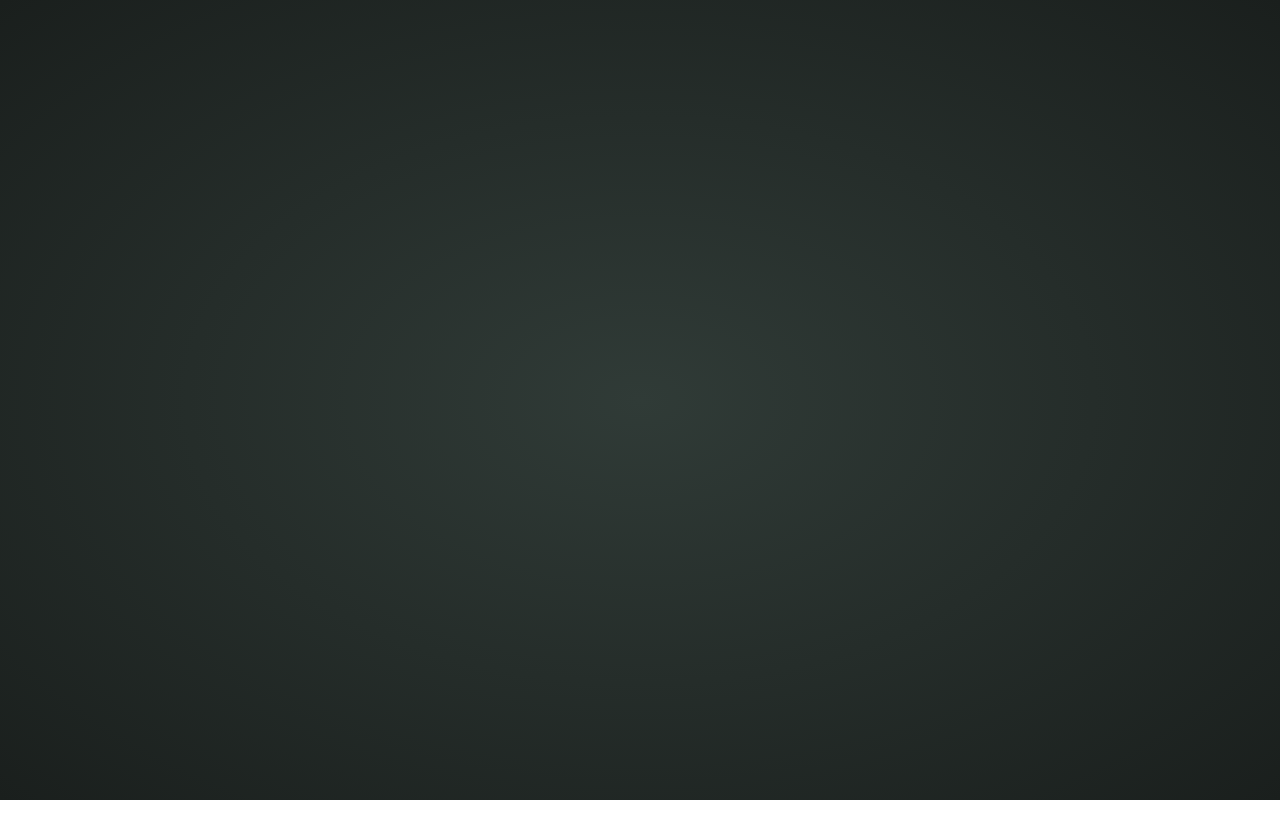
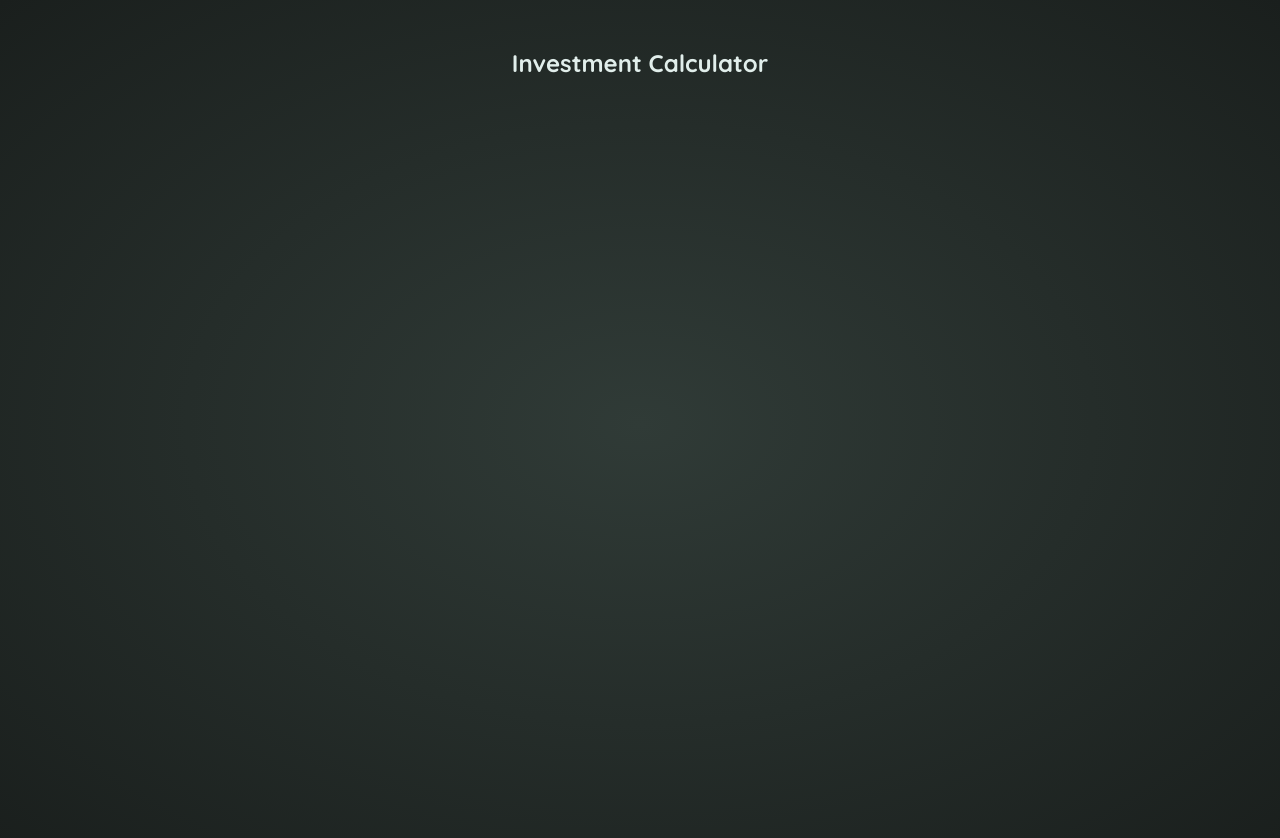
Before and after one commit to duraanos/investment-calculator, a React (Vite) app: page / in a window 1280 px wide. Shown: the top 838 px of the page. Before the commit the page ends 800 px from the top, so only its background shows below. Built offline with nearby package versions, Linux system fonts and the light colour scheme.

Commit message:
Add the Header component to the root component

```diff
--- a/src/App.jsx
+++ b/src/App.jsx
@@ -1,5 +1,7 @@
+import Header from './components/Header.jsx';
+
 function App() {
-  return;
+  return <Header />;
 }
 
 export default App;
```
